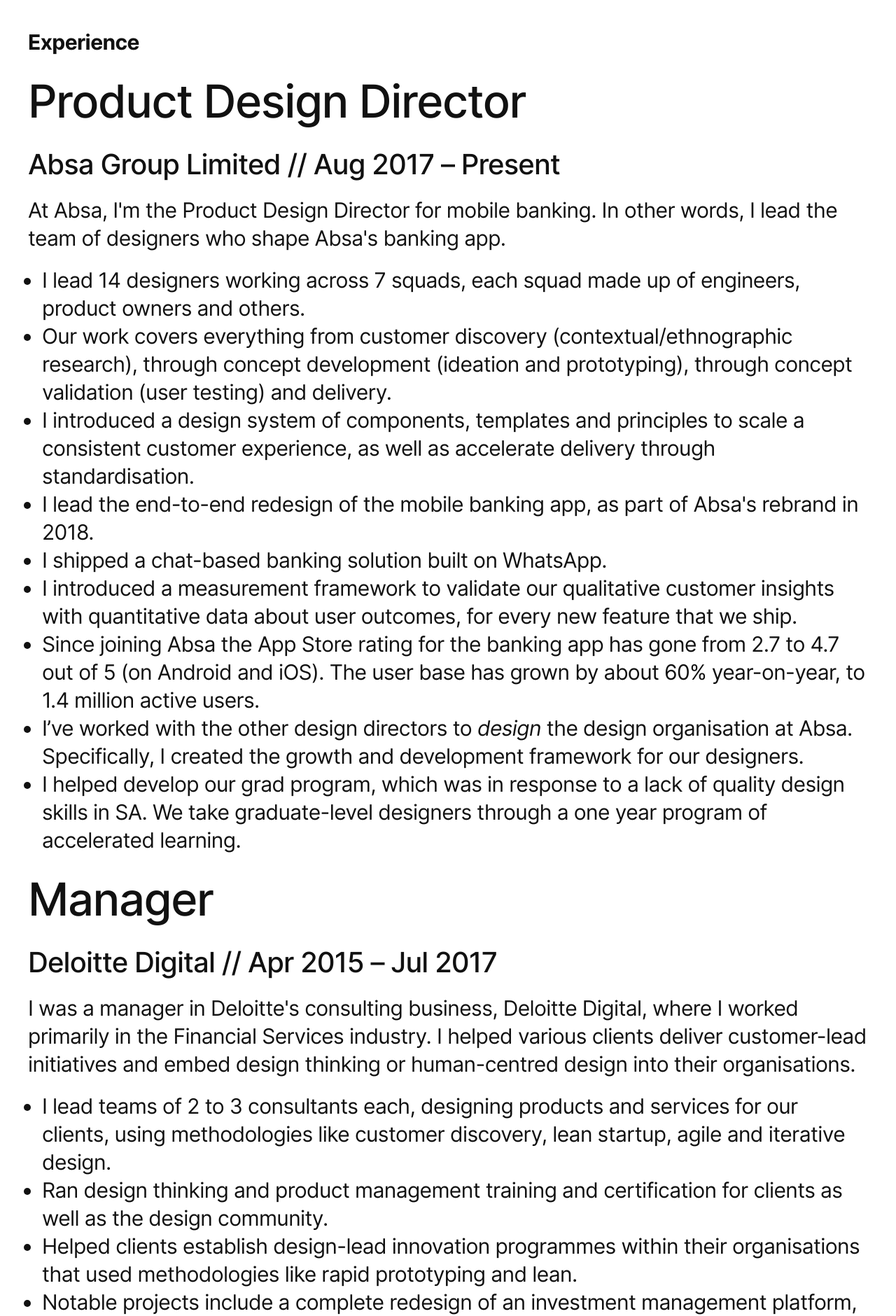
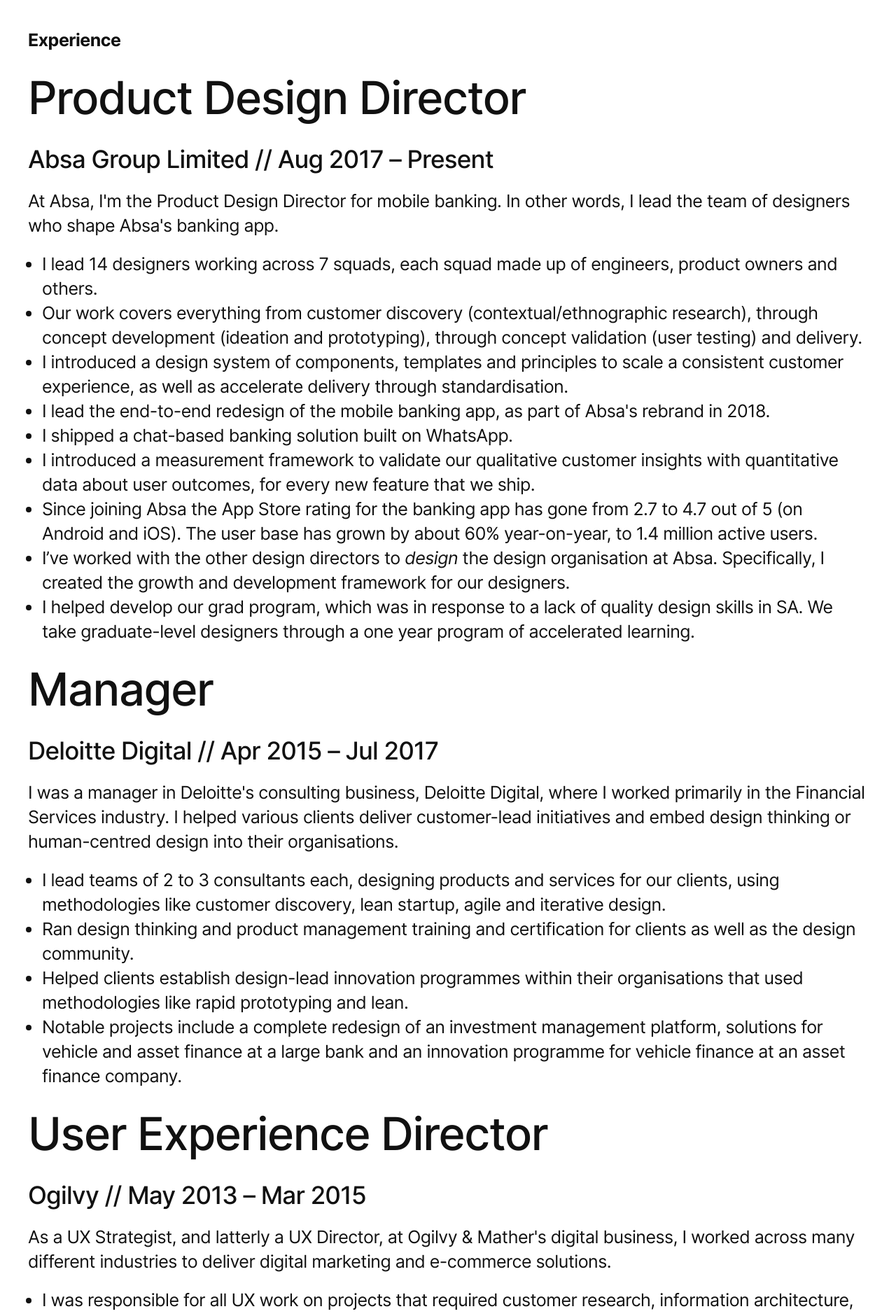
Before and after one commit to stuartwiener/stuartwiener.github.io, a Jekyll site: the page built from resume.html, in a window 1280 px wide. Shown: the top 1880 px of the page at 70% size. Built offline with Jekyll 4.4.1, drawn with Linux system fonts in a browser that asks for light colours.

Commit message:
responsive type sizes

```diff
--- a/css/main.scss
+++ b/css/main.scss
@@ -80,14 +80,14 @@
   --color-3: #EEE2DC;
 
   --size-1: 65px;
-  --size-2: 40px;
-  --size-3: 30px;
-  --size-4: 24px;
+  --size-2: 35px;
+  --size-3: 25px;
+  --size-4: 20px;
 
   --lineheight-1: 90px;
-  --lineheight-2: 50px;
-  --lineheight-3: 40px;
-  --lineheight-4: 30px;
+  --lineheight-2: 45px;
+  --lineheight-3: 35px;
+  --lineheight-4: 25px;
 
   --letterspacing-1: -0.022em;
   --letterspacing-2: -0.022em;
```
